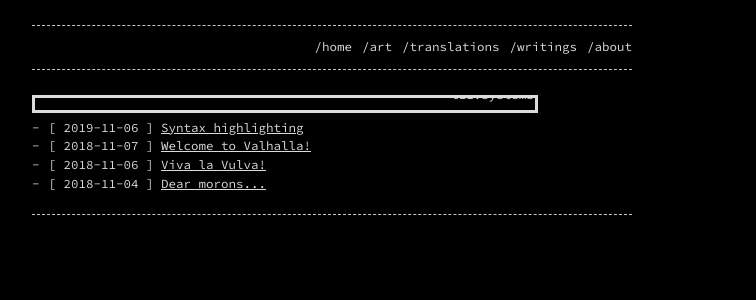
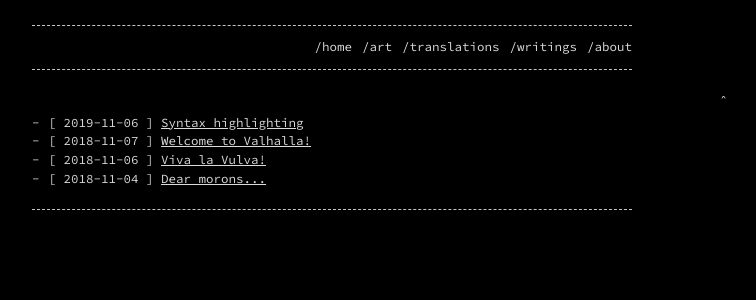
Before and after one commit to t11systems/t11systems.github.io, a Jekyll site: the page built from index.md, in a window 1280 px wide. Shown: the top 300 px of the page, without its empty margins (308-1064 px from the left). Built offline with Jekyll 4.4.1, drawn with Linux system fonts in a browser that asks for light colours.

Commit message:
Update index.md

```diff
--- a/index.md
+++ b/index.md
@@ -4,8 +4,8 @@ layout: home
 permalink: /
 ---
 
-<marquee direction="down" width="500" height="12" behavior="alternate" style="border:solid">
+<marquee direction="down" width="700" height="12" behavior="alternate">
   <marquee behavior="alternate">
-    t11.systems
+    *
   </marquee>
 </marquee>
```
